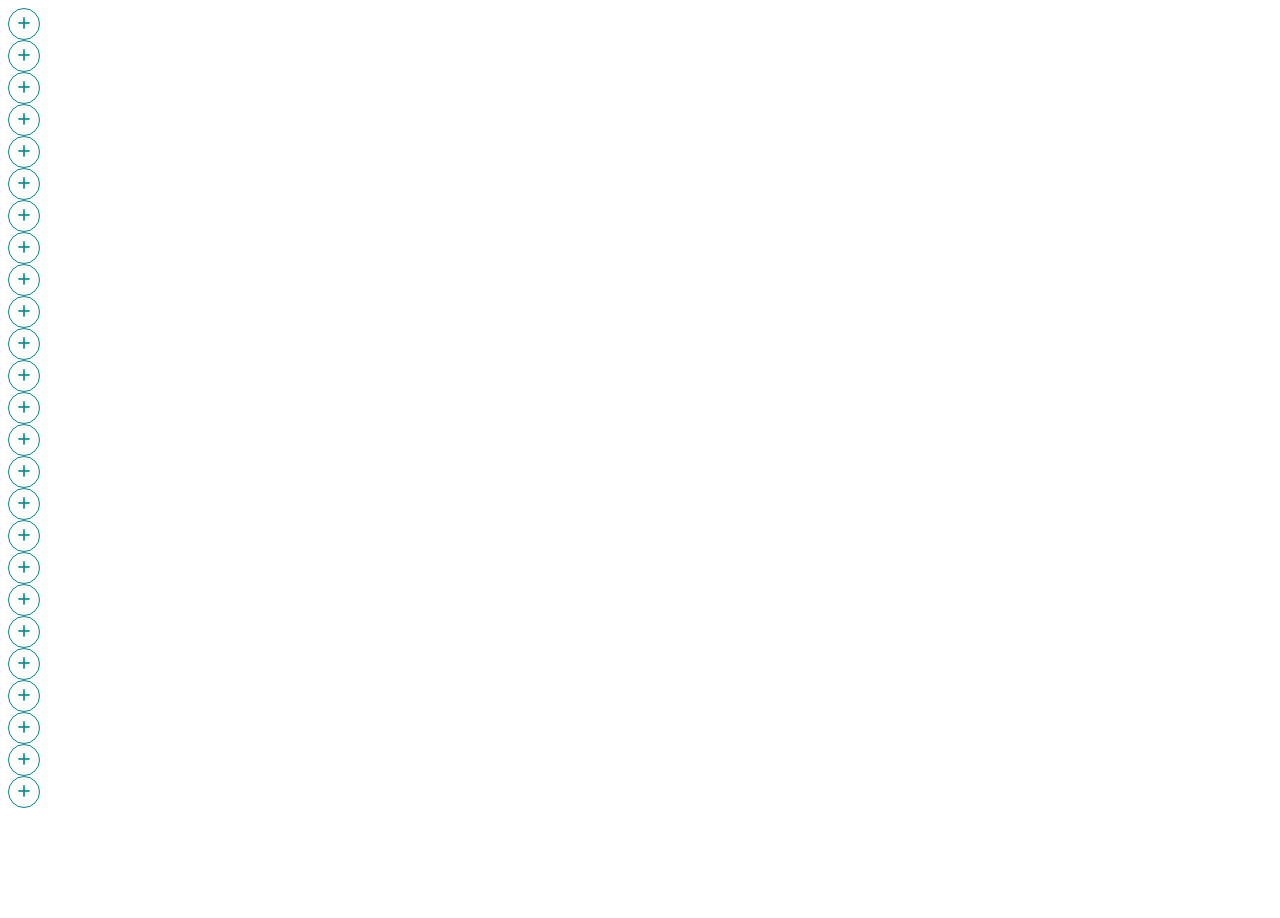
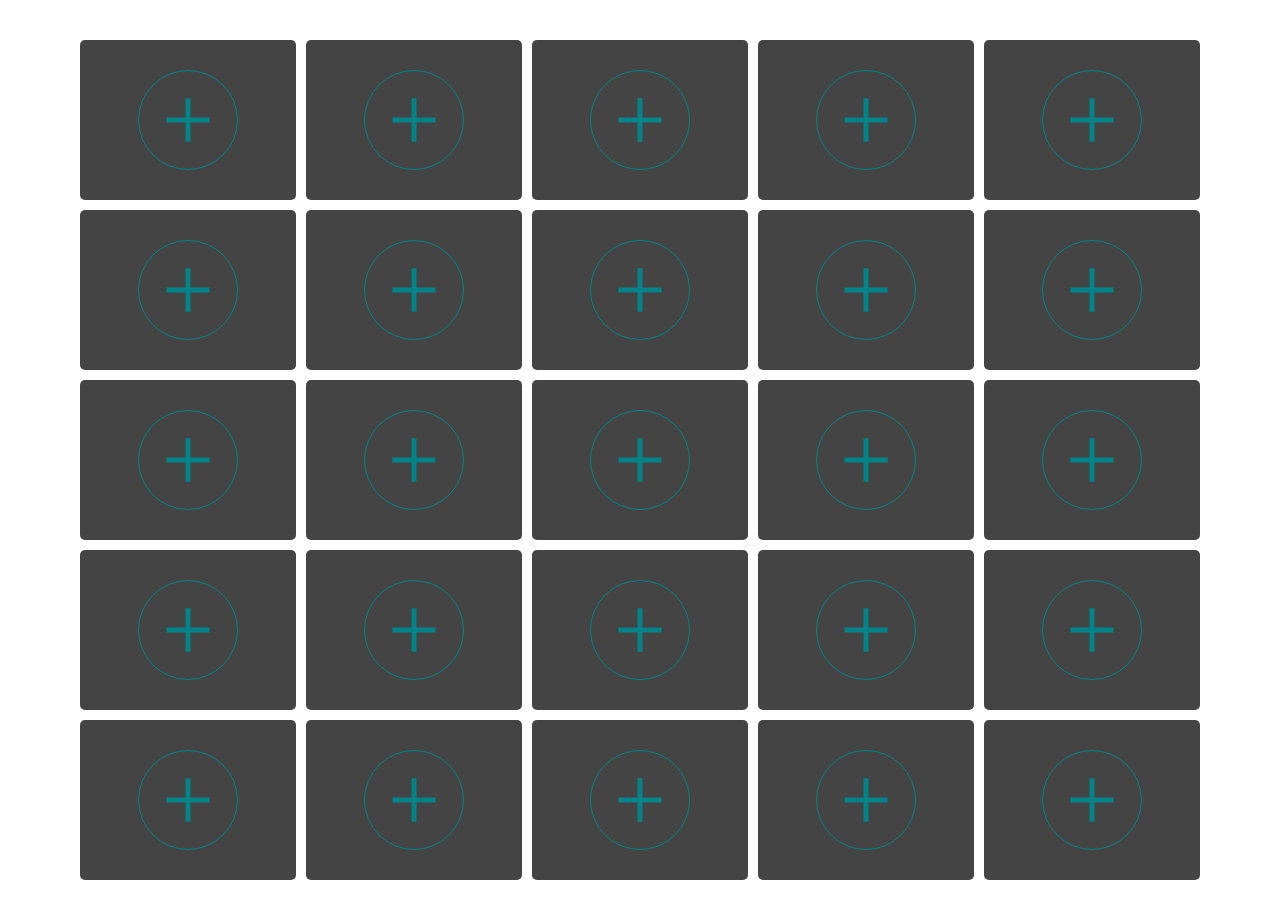
Before and after one commit to JJ1822/StockX-Inventory-Web-Interface, a React (Create React App) app: page / in a window 1280 px wide. Before the commit the page ends 816 px from the top, so only its background shows below. Built offline with nearby package versions, Linux system fonts and the light colour scheme.

Commit message:
css grid

```diff
--- a/src/App.js
+++ b/src/App.js
@@ -9,7 +9,7 @@ class App extends Component {
       });
 
     return (
-      <div className="App">
+      <div className="wrapper">
         {spot}
       </div>
     );
--- a/src/index.js
+++ b/src/index.js
@@ -1,7 +1,7 @@
 import React from 'react';
 import ReactDOM from 'react-dom';
 import App from './App';
-// import './styles/reset.css';
+import './styles/reset.css';
 import './styles/main.css';
 
 
--- a/src/shelve_spot.jsx
+++ b/src/shelve_spot.jsx
@@ -57,7 +57,7 @@ class Shelve extends React.Component {
   noShoe() {
     if(!this.state.brand && !this.state.size && !this.state.style && !this.state.upc_id) {
       return (
-        <div>
+        <div className="new-shoe-wrapper">
           <button
             className="something"
             onClick={this.openModal}
@@ -92,7 +92,7 @@ class Shelve extends React.Component {
 
   render() {
     return (
-      <div>
+      <div className="shelve">
         {this.noShoe()}
 
         <Modal
@@ -107,6 +107,7 @@ class Shelve extends React.Component {
           style={this.state.style}
           size={this.state.size}
           upcId={this.state.upc_id}
+          closeModal={this.closeModal}
           />
         </Modal>
       </div>
--- a/src/show_form.jsx
+++ b/src/show_form.jsx
@@ -1,6 +1,6 @@
 import React from 'react';
 
-const ShowFormItem = ({update, brand, style, size, upcId}) => {
+const ShowFormItem = ({update, brand, style, size, upcId, closeModal}) => {
   console.log(this);
   return(
     <div className="spot-options">
@@ -28,6 +28,9 @@ const ShowFormItem = ({update, brand, style, size, upcId}) => {
         onChange={update('upc_id')}
         value={upcId}
         />
+      <button
+        onClick={closeModal}
+        >Add Shoe</button>
     </div>
   );
 };
--- a/src/styles/main.css
+++ b/src/styles/main.css
@@ -9,8 +9,8 @@
   border: 2px solid transparent;
   border-color: #008489;
   background: transparent;
-  width: 32px;
-  height: 32px;
+  width: 100px;
+  height: 100px;
   border-width: 1px;
 
 }
@@ -20,3 +20,35 @@
   border: 1px solid #FF5A5F;
   transition: .3s;
 }
+
+.something img {
+  width: 77%;
+  margin-left: auto;
+  margin-right: auto;
+}
+
+.wrapper {
+  display: grid;
+  grid-template-columns: 18% 18% 18% 18% 18%;
+  grid-gap: 10px;
+  background-color: #fff;
+  color: #444;
+  justify-content: center;
+}
+
+.shelve {
+  background-color: #444;
+  color: #fff;
+  border-radius: 5px;
+  padding: 20px;
+  display: flex;
+  align-items: center;
+  justify-content: center;
+  height: 15vh;
+}
+
+.new-shoe-wrapper {
+  display: flex;
+  align-items: center;
+  justify-content: center;
+}
--- a/src/styles/reset.css
+++ b/src/styles/reset.css
@@ -69,3 +69,7 @@ button,
 input[type="submit"] {
   cursor: pointer;
 }
+
+#root {
+  padding: 40px;
+}
```
